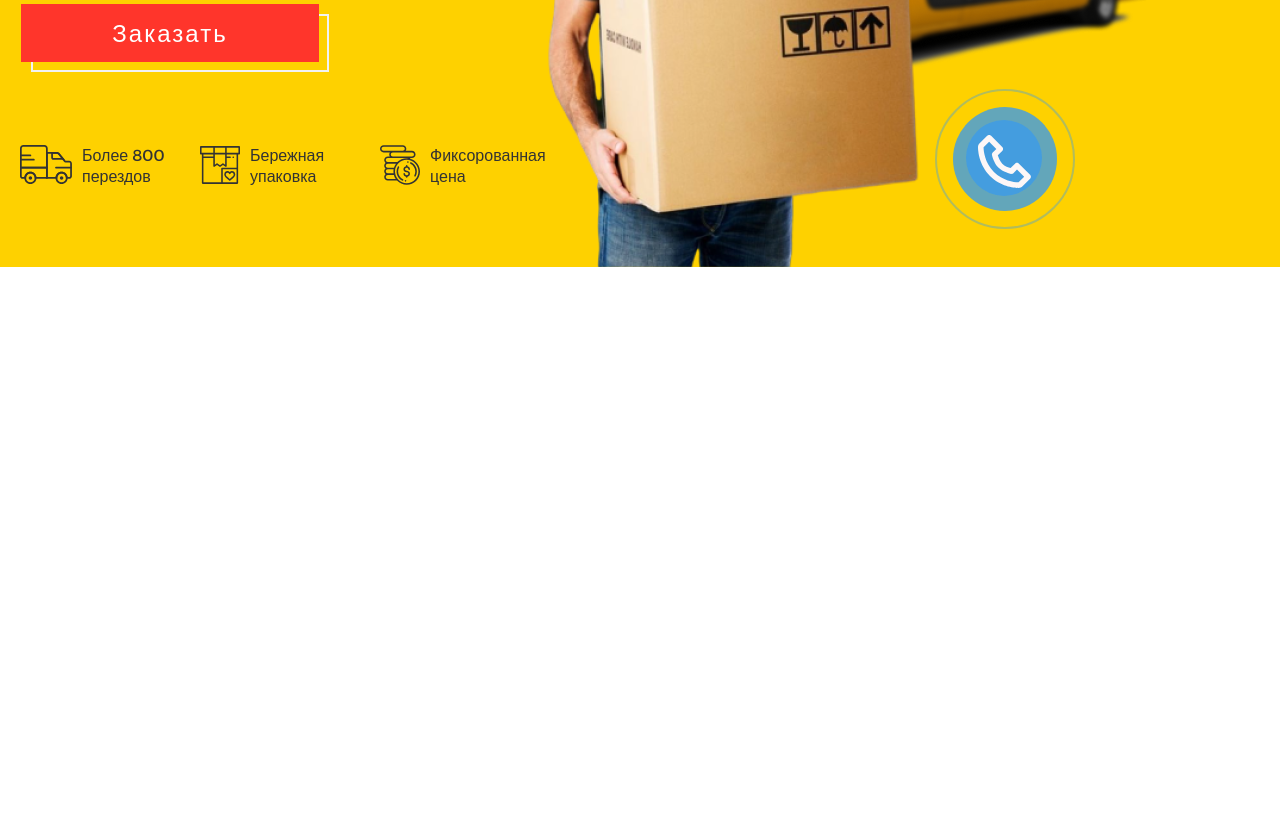
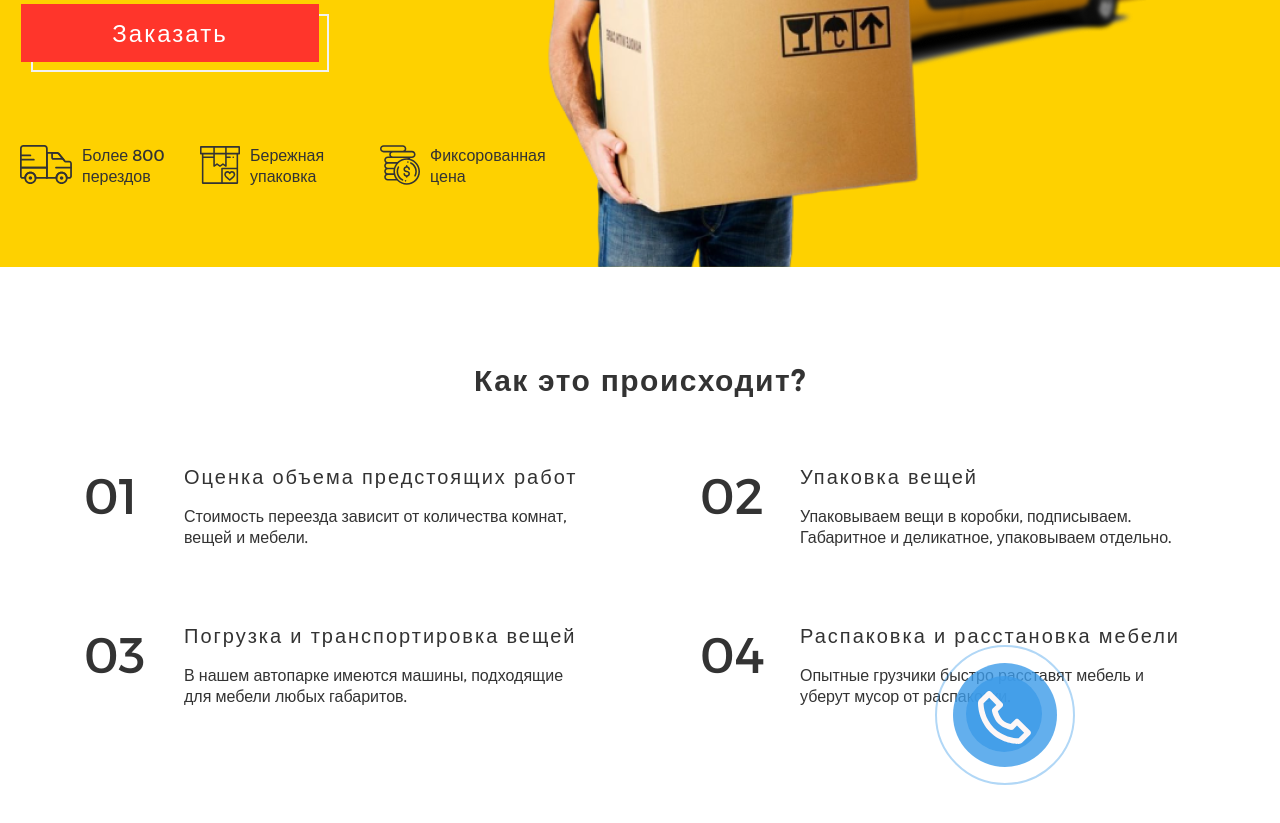
Before and after one commit to artem55557/movee, a website: page app/index.html in a window 1280 px wide. Shown: the part 383-1206 px from the top of the page. Before the commit the page ends 800 px from the top, so only its background shows below. Drawn offline with Linux system fonts and the light colour scheme.

Commit message:
Сверстал секцию Как это происходит

```diff
--- a/app/index.html
+++ b/app/index.html
@@ -43,6 +43,33 @@
         </div>
       </a>
     </section>
+    <section class="stages">
+      <div class="stages__container container">
+        <div class="stages__title"><h2 class="h2">Как это происходит?</h2></div>
+        <div class="stages__body">
+          <div class="stages__item">
+            <span>01</span>
+            <h4 class="h4">Оценка объема предстоящих работ</h4>
+            <p>Стоимость переезда зависит от количества комнат, вещей и мебели.</p>
+          </div>
+          <div class="stages__item">
+            <span>02</span>
+            <h4 class="h4">Упаковка вещей</h4>
+            <p>Упаковываем вещи в коробки, подписываем. Габаритное и деликатное, упаковываем отдельно.</p>
+          </div>
+          <div class="stages__item">
+            <span>03</span>
+            <h4 class="h4">Погрузка и транспортировка вещей</h4>
+            <p>В нашем автопарке имеются машины, подходящие для мебели любых габаритов.</p>
+          </div>
+          <div class="stages__item">
+            <span>04</span>
+            <h4 class="h4">Распаковка и расстановка мебели</h4>
+            <p>Опытные грузчики быстро расставят мебель и уберут мусор от распаковки.</p>
+          </div>
+        </div>
+      </div>
+    </section>
 
     <script src="js/app.min.js"></script>
   </body>
--- a/app/scss/_config.scss
+++ b/app/scss/_config.scss
@@ -81,6 +81,13 @@ body {
   line-height: 1.208;
 }
 
+.h4, h4 {
+  font-size: 20px;
+  line-height: 1.2;
+  font-weight: 500;
+  letter-spacing: 0.1em;
+}
+
 a {
   color: $text;
   font-family: $monsterrat;
--- a/app/scss/main.scss
+++ b/app/scss/main.scss
@@ -174,3 +174,52 @@
 .img-circle:hover {
   opacity: .7
 }
+
+//**************satges****************
+
+.stages {
+
+  &__container {
+    padding-top: $grid-gutter-width*4.7;
+  }
+
+  &__title {
+    letter-spacing: 1.5px;
+    text-align: center;
+  }
+
+  &__body {
+    display: flex;
+    flex-wrap: wrap;
+    justify-content: center;
+    margin-top: $grid-gutter-width*3.3;
+  }
+
+  &__item {
+    flex: 0 0 40%;
+    margin: 0 $grid-gutter-width*3;
+    margin-bottom: $grid-gutter-width*3;
+    padding-left: $grid-gutter-width*5;
+    position: relative;
+
+    span{
+      position: absolute;
+      top: 0;
+      left: 0;
+      font-size: 50px;
+      line-height: 1.2;
+      font-weight: 200;
+    }
+
+    p {
+      font-size: 16px;
+      line-height: 1.3;
+      padding-top: $grid-gutter-width/2;
+    }
+  }
+}
+
+.h2 {
+}
+.h4 {
+}
```
Also changed, not shown: app/css/app.min.css.
